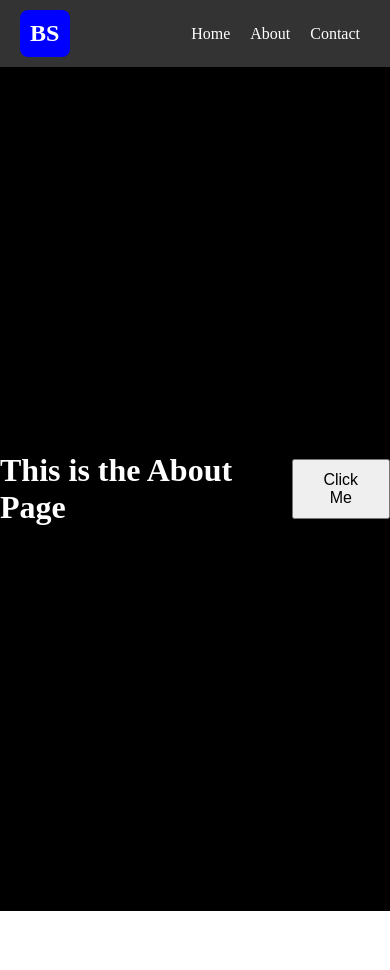
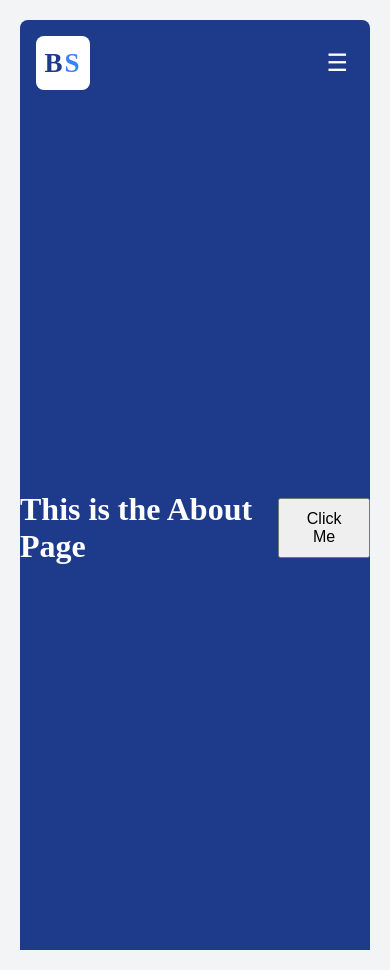
Before and after one commit to imbibeks826/React_app, a React (Vite) app: page /about in a window 390 px wide. Before the commit the page ends 911 px from the top, so only its background shows below. Built offline with nearby package versions, Linux system fonts and the light colour scheme.

Commit message:
Navbar design changed and hamberg added for mobile screen

```diff
--- a/App.js
+++ b/App.js
@@ -1,6 +1,6 @@
 import React from "react";
 import ReactDOM from "react-dom/client";
-import Navbar from "./src/components/Navbar";
+import Navbar from "./src/components/Nvabar/Navbar";
 import { BrowserRouter } from "react-router";
 import Router from "./src/routes/Router";
 
@@ -38,9 +38,11 @@ import Router from "./src/routes/Router";
 
 const content = ReactDOM.createRoot(document.getElementById("root"));
 content.render(
+  <div style={{backgroundColor: "#F3F4F6", padding: "20px"}}>
   <BrowserRouter>
     <Navbar />
     <Router />
   </BrowserRouter>
+  </div>
 );
 // content.render(element);
--- a/src/components/Navbar.js
+++ /dev/null
@@ -1,16 +0,0 @@
-import React from "react";
-import { NavLink } from 'react-router';
-const Navbar = () => {
-    return(
-        <nav style={{display:'flex', justifyContent:'space-between', alignItems:'center', padding: '10px 20px', backgroundColor: '#333', color: 'white'}}>
-            <div style={{fontSize: '24px', fontWeight: 'bold', width:'30px', backgroundColor:'blue', borderRadius:'8px', padding:'10px'}}><NavLink to='/' style={{color: 'white', textDecoration: 'none'}}>BS</NavLink></div>
-            <ul style={{display: 'flex', listStyle: 'none', margin: 0, padding: 0}}>
-                <li style={{margin: '0 10px'}}><NavLink to="/" style={{color: 'white', textDecoration: 'none'}}>Home</NavLink></li>
-                <li style={{margin: '0 10px'}}><NavLink to="/about" style={{color: 'white', textDecoration: 'none'}}>About</NavLink></li>
-                <li style={{margin: '0 10px'}}><NavLink to="/contact" style={{color: 'white', textDecoration: 'none'}}>Contact</NavLink></li>
-            </ul>
-        </nav>
-    )
-};
-
-export default Navbar;
--- /dev/null
+++ b/src/components/Nvabar/Navbar.js
@@ -0,0 +1,89 @@
+import React, { useEffect } from "react";
+import { NavLink } from "react-router";
+import {
+  NavbarContainer,
+  Nav,
+  LogoContainer,
+  NavList,
+  HumbergerContainer,
+  CloseButton,
+} from "./styles";
+import { NavBarLinks } from "../../data/Constants";
+
+const Navbar = () => {
+  const [isOpen, setIsOpen] = React.useState(false);
+
+  useEffect(() => {
+    const handleResize = () => {
+      if (window.innerWidth > 768) {
+        setIsOpen(false);
+      }
+    };
+    window.addEventListener("resize", handleResize);
+    return () => {
+      window.removeEventListener("resize", handleResize);
+    };
+  }, []);
+
+  return (
+    <>
+      <NavbarContainer>
+        <Nav>
+          <LogoContainer>
+            <NavLink to="/" className={"logo-text"}>
+              {"B"}
+              <span style={{ color: "#3B82F6" }}>{"S"}</span>
+            </NavLink>
+          </LogoContainer>
+
+          <ul className="nav-links-container">
+            {NavBarLinks.map((link) => (
+              <NavList key={link.id}>
+                <NavLink to={link.path} className={"nav-links"}>
+                  {link.label}
+                </NavLink>
+              </NavList>
+            ))}
+          </ul>
+          <button
+            className="hamburger"
+            onClick={() => setIsOpen((prev) => !prev)}
+          >
+            ☰
+          </button>
+        </Nav>
+      </NavbarContainer>
+      {isOpen && (
+        <div>
+          <HumbergerContainer onClick={() => setIsOpen(false)}>
+            {NavBarLinks.map((link) => (
+              <NavLink
+                key={link.id}
+                to={link.path}
+                className={"humberger-links"}
+                onClick={(e) => {
+                  e.stopPropagation();
+                  setIsOpen(false);
+                }}
+              >
+                {link.label}
+              </NavLink>
+            ))}
+          </HumbergerContainer>
+        </div>
+      )}
+      {isOpen && (
+        <CloseButton
+          onClick={(e) => {
+            setIsOpen(false);
+            e.stopPropagation();
+          }}
+        >
+          {"X"}
+        </CloseButton>
+      )}
+    </>
+  );
+};
+
+export default Navbar;
--- /dev/null
+++ b/src/components/Nvabar/styles.js
@@ -0,0 +1,101 @@
+import styled from "styled-components";
+import React from "react";
+
+// export const Hamburger = styled.div`
+// { display: none; }
+//  `;
+
+export const NavbarContainer = styled.div`
+  background-color: #f3f4f6;
+  .nav-links-container {
+    display: flex;
+    list-style: none;
+    margin: 0;
+    padding: 0;
+    flex-direction: row;
+  }
+  .nav-links {
+    color: white;
+    text-decoration: none;
+    font-weight: bold;
+    font-size: 18px;
+  }
+  .hamburger {
+    display: none;
+    font-size: 24px;
+    background: none;
+    border: none;
+    color: white;
+    cursor: pointer;
+  }
+  @media (max-width: 768px) {
+    .nav-links-container {
+      display: none;
+    } /* hide horizontal links */
+    .hamburger {
+      display: block;
+    } /* show hamburger */
+  }
+`;
+
+export const Nav = styled.nav`
+  display: flex;
+  justify-content: space-between;
+  align-items: center;
+  padding: 16px;
+  background-color: #1e3a8a;
+  color: white;
+  border-top-left-radius: 8px;
+  border-top-right-radius: 8px;
+`;
+
+export const LogoContainer = styled.div`
+  display: flex;
+  justify-content: center;
+  align-items: center;
+  width: 54px;
+  height: 54px;
+  background-color: #ffffff;
+  border-radius: 8px;
+
+  .logo-text {
+    color: #1e3a8a;
+    text-decoration: none;
+    font-size: 27px;
+    font-weight: bold;
+    letter-spacing: 2px;
+  }
+`;
+
+export const NavList = styled.li`
+  margin: 0 10px;
+`;
+
+export const HumbergerContainer = styled.div`
+  position: absolute;
+  top: 106px;
+  left: 20px;
+  width: 70%;
+  height: 100vh;
+  background-color: rgba(0, 0, 0, 0.5);
+  display: flex;
+  flex-direction: column;
+  .humberger-links {
+    color: white;
+    text-decoration: none;
+    font-weight: bold;
+    font-size: 18px;
+    padding-left: 20px;
+    font-size: 24px;
+    margin: 20px 0px;
+  }
+`;
+
+export const CloseButton = styled.div`
+  position: absolute;
+  top: 106px;
+  left: 65%;
+  padding: 10px 10px 10px 10px;
+  cursor: pointer;
+  color: white;
+`;
--- /dev/null
+++ b/src/data/Constants.js
@@ -0,0 +1,17 @@
+export const NavBarLinks = [
+  {
+    label: "Home",
+    path: "/",
+    id: 1,
+  },
+  {
+    label: "About",
+    path: "/about",
+    id: 2,
+  },
+  {
+    label: "Contact",
+    path: "/contact",
+    id: 3,
+  },
+];
--- a/src/screens/About.js
+++ b/src/screens/About.js
@@ -5,7 +5,7 @@ const About = () => {
     const navigate = useNavigate();
     return(
         <>
-        <div style={{display:'flex', flex:1, height: '100vh', backgroundColor:'black', justifyContent:'center', alignItems:'center'}}>
+        <div style={{display:'flex', flex:1, height: '100vh', backgroundColor:'#1e3a8a', justifyContent:'center', alignItems:'center'}}>
             <h1 style={{color: 'white'}}>This is the About Page</h1>
             <button style={{marginLeft: '20px', padding: '10px 20px', fontSize: '16px'}} onClick={()=>{navigate('/about/projects')}}>Click Me</button>
         </div>
--- a/src/screens/HomePage.js
+++ b/src/screens/HomePage.js
@@ -7,12 +7,12 @@ export const HomePage = () => {
           display: "flex",
           flex: 1,
           height: "100vh",
-          backgroundColor: "black",
+          backgroundColor: "#F3F4F6",
           justifyContent: "center",
           alignItems: "center",
         }}
       >
-        <h1 style={{ color: "white" }}>Hello, Bibek!</h1>
+        <h1>Hello, Bibek!</h1>
       </div>
     </>
   );
```
